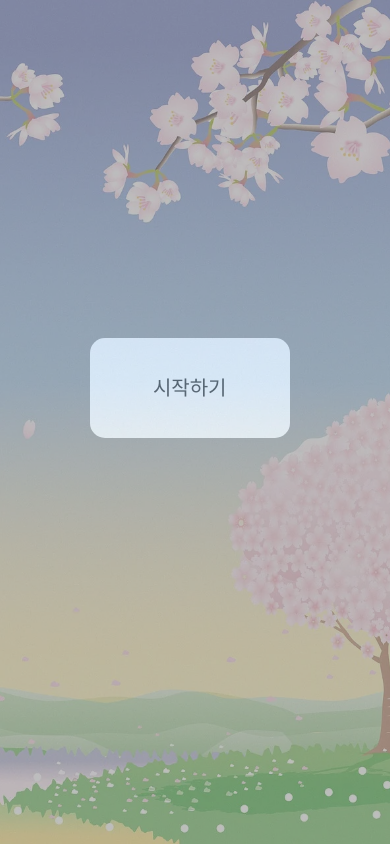
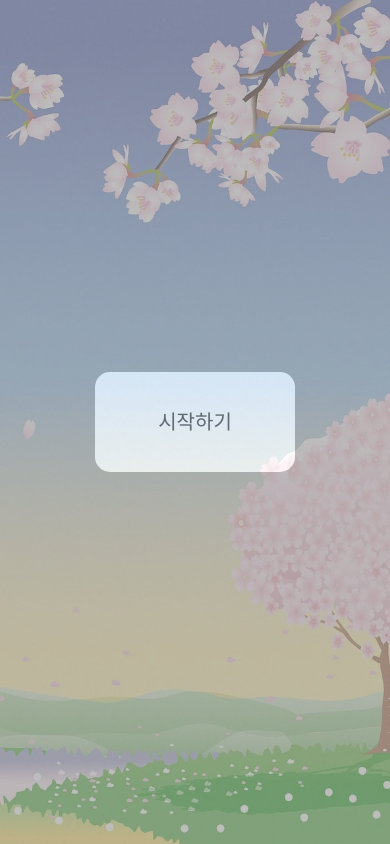
Before and after one commit to easyhoon119/cardgamemyoungji, a plain HTML site: page index.html in a window 390 px wide. Drawn offline with Linux system fonts and the light colour scheme; a web font is replaced by a local one.

Commit message:
fix start button location

```diff
--- a/main.css
+++ b/main.css
@@ -37,8 +37,9 @@ body {
   border-radius: 15px;
   background-color: white;
   position: absolute;
-  top: 40%;
-  left: 40%;
+  top: 50%;
+  left: 50%;
+  transform: translate(-50%, -50%);
   display: flex;
   justify-content: center;
   align-items: center;
@@ -148,9 +149,4 @@ body {
   .containers {
     margin-top: 60px;
   }
-
-  .start_btn {
-    top: 40%;
-    left: 23%;
-  }
 }
```
